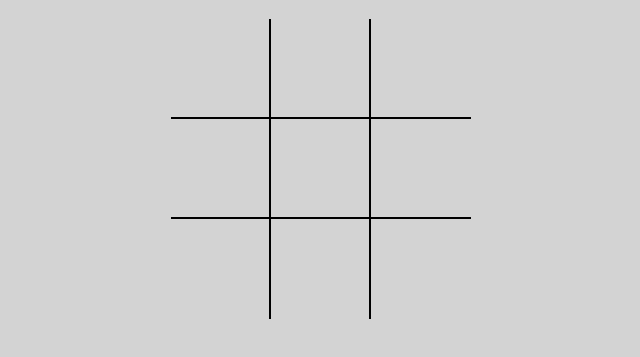
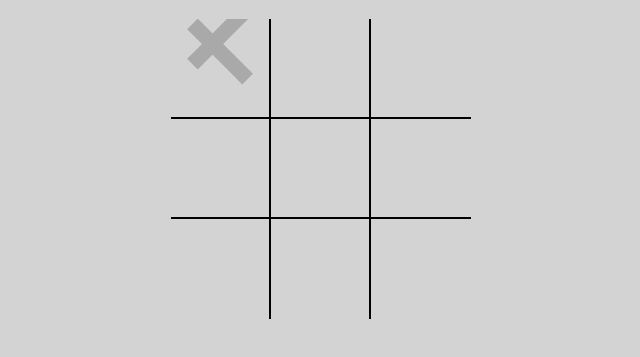
Before and after one commit to jscriptcoder/tictactoe-redux, a website built with webpack: page index.html in a window 1280 px wide. Both pictures are taken after a click on the element 540 px from the left and 128 px from the top of the page. Shown: the part 61-418 px from the top of the page, without its empty margins (319-959 px from the left). Built offline with nearby package versions, Linux system fonts and the light colour scheme.

Commit message:
styling tiles

```diff
--- a/src/components/_vars.scss
+++ b/src/components/_vars.scss
@@ -1,3 +1,6 @@
+$tile-width: 15px;
+$tile-color: darkgrey;
+
 .fullsize {
 	width: 100%;
 	height: 100%;
--- a/src/components/board.scss
+++ b/src/components/board.scss
@@ -8,20 +8,36 @@
 		@extend .clearfix;
 		border-bottom: 2px solid;
 
-		&:last-child {
-			border-bottom: 0;
-		}
+		&:last-child { border-bottom: 0; }
 	}
 
 	.board-cell {
 		@extend .unit;
 		height: 100%;
 		border-right: 2px solid;
+        padding: 10px;
 		cursor: pointer;
 
-		&:last-child {
-			border-right: 0;
-		}
+		&:last-child { border-right: 0; }
+
+        & .x,
+        & .o { @extend .fullsize; }
+
+        & .x:before,
+        & .x:after {
+            width: 100%;
+            height: $tile-width;
+            content: " ";
+            display: block;
+            background-color: $tile-color;
+        }
+        & .x:before { transform: rotate(-45deg); }
+        & .x:after { transform: rotate(45deg); }
+
+        & .o {
+            border: $tile-width solid $tile-color;
+            border-radius: 50%;
+        }
 	}
 
 }
```
